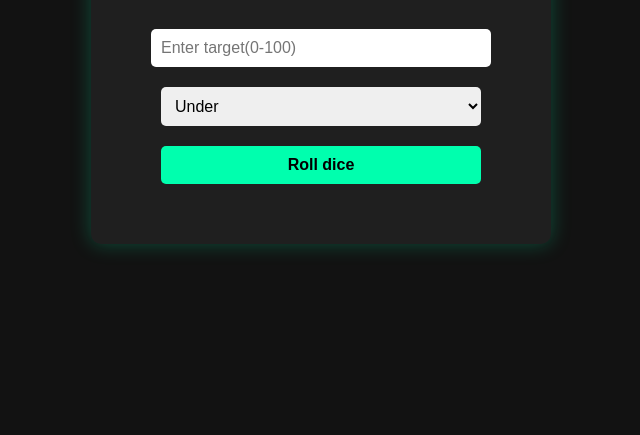
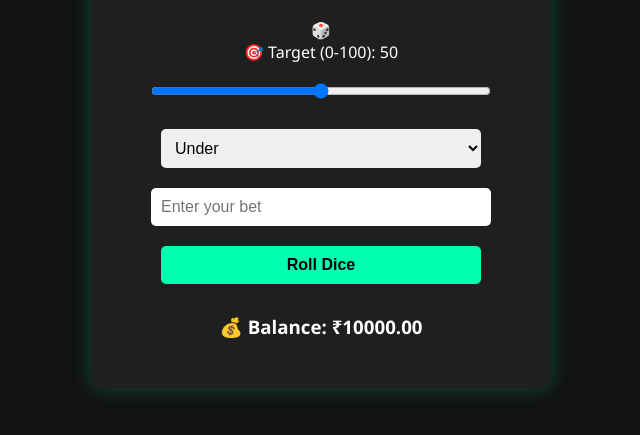
Before and after one commit to VikasKandhal/javascript-programs, a plain HTML site: page dice-game/index.html in a window 1280 px wide. Shown: the part 137-572 px from the top of the page, without its empty margins (319-959 px from the left). Drawn offline with Linux system fonts and the light colour scheme.

Commit message:
Update index.html

```diff
--- a/dice-game/index.html
+++ b/dice-game/index.html
@@ -1,26 +1,33 @@
 <!DOCTYPE html>
 <html lang="en">
 <head>
-  <meta charset="UTF-8">
-  <meta name="viewport" content="width=device-width, initial-scale=1.0">
-  <title>Dice Game</title>
-  <link rel="stylesheet" href="style.css">
+  <meta charset="UTF-8" />
+  <meta name="viewport" content="width=device-width, initial-scale=1.0"/>
+  <title>Stake Dice Game</title>
+  <link rel="stylesheet" href="style.css" />
 </head>
 <body>
   <div class="container">
     <h1>STAKE DICE GAME</h1>
 
-    <input type="number" id="target" placeholder="Enter target(0-100)">
+    <div class="dice" id="dice">🎲</div>
+
+    <label for="target">🎯 Target (0-100): <span id="targetValue">50</span></label>
+    <input type="range" id="target" min="1" max="99" value="50" />
 
     <select id="choice">
-       <option value="under">Under</option>
-       <option value="over">Over</option>
+      <option value="under">Under</option>
+      <option value="over">Over</option>
     </select>
 
-    <button id="rollBtn">Roll dice</button>
+    <input type="number" id="bet" placeholder="Enter your bet" />
+
+    <button id="rollBtn">Roll Dice</button>
 
     <h2 id="result"></h2>
+    <h3>💰 Balance: ₹<span id="balance">10000.00</span></h3>
   </div>
+
   <script src="script.js"></script>
 </body>
 </html>
```
